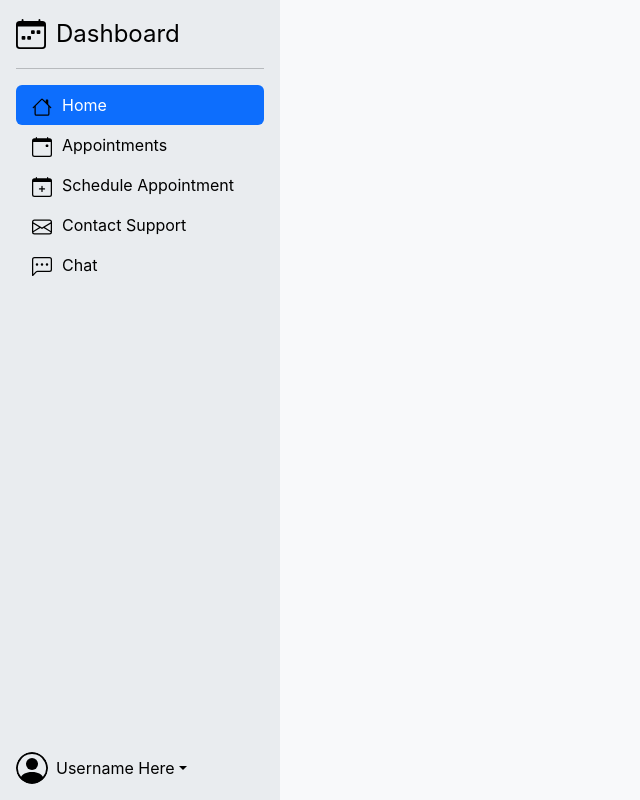
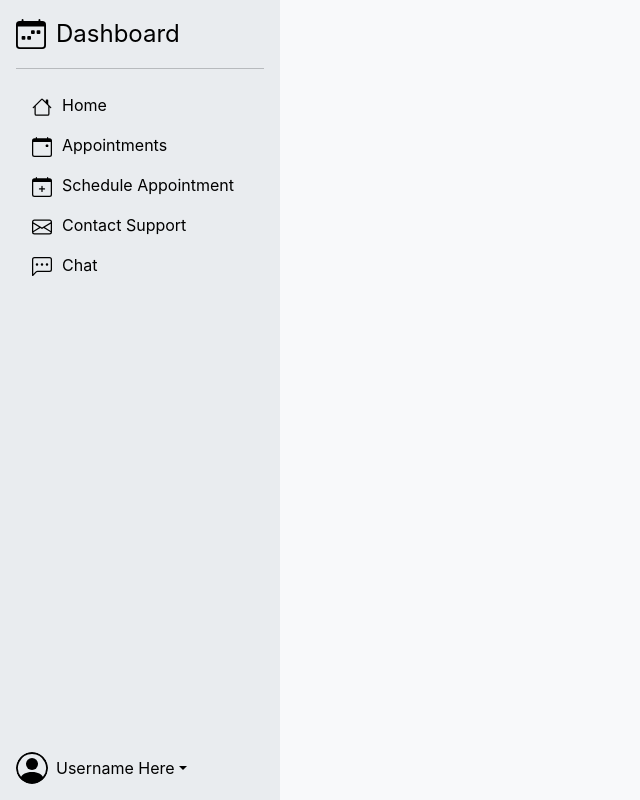
Before and after one commit to FrancoMLG/Group_31, a React (Create React App) app in the folder client/: page /userdash in a window 1280 px wide. Shown: the whole page, without its empty margins (0-640 px from the left). Built offline with nearby package versions, Linux system fonts and the light colour scheme.

Commit message:
home div no longer selected by default

```diff
--- a/client/src/components/dashboards/user/user_sidebar.js
+++ b/client/src/components/dashboards/user/user_sidebar.js
@@ -21,9 +21,9 @@ export default function UserSideBar() {
         <hr />
         <ul className="nav nav-pills flex-column mb-auto">
           <li className="nav-item">
-            <a href="#" className="nav-link active" aria-current="page">
+            <a href="#" className="nav-link link-body-emphasis">
               <img
-                className="padded-img"Q
+                className="padded-img"
                 src={`${process.env.PUBLIC_URL}/images/house.svg`}
                 height="20"
                 alt="Fake Company Logo"
```
